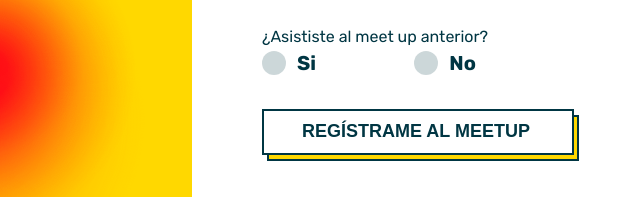
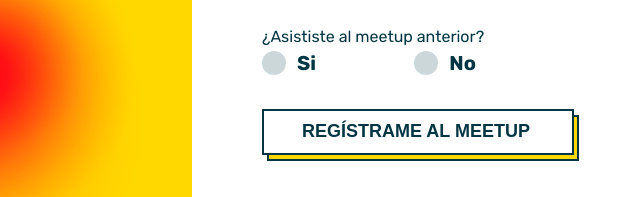
Before and after one commit to miguedesign/hellosketch, a website: page meetup/index.html in a window 1280 px wide. Shown: the part 506-703 px from the top of the page, 640-1280 px from the left. Drawn offline with nearby package versions, Linux system fonts and the light colour scheme; a web font is replaced by a local one.

Commit message:
Update index.html

```diff
--- a/meetup/index.html
+++ b/meetup/index.html
@@ -61,7 +61,7 @@
 				<input type="email" id="Correo" name="Correo" required>
 			</div>
 			<div class="Form_Item">
-				<label>¿Asististe al meet up anterior?</label>
+				<label>¿Asististe al meetup anterior?</label>
 				<div class="Form_Item_Sub">
 					<input type="radio" id="prev-si" name="Meetup_Beta" value="Si" class="prev" onclick="openFrom()">
 					<div class="checkmark"></div>
```
